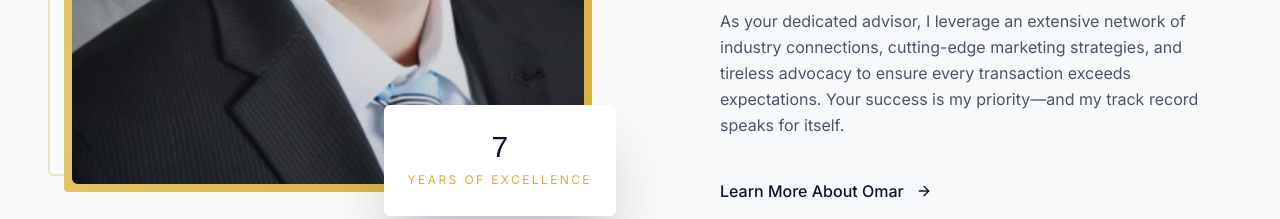
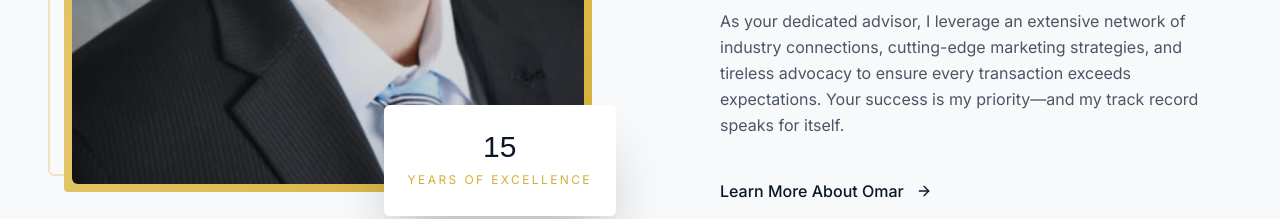
Before and after one commit to Ahmedmkarrar/Omarriyahdwebsite, a Next.js app: page / in a window 1280 px wide. Shown: the part 1440-1659 px from the top of the page. Built offline with nearby package versions, Linux system fonts and the light colour scheme; a web font is replaced by a local one.

Commit message:
Fix years of excellence to 15 in About section component
Co-Authored-By: Claude Opus 4.5 <noreply@anthropic.com>

```diff
--- a/src/components/sections/About.tsx
+++ b/src/components/sections/About.tsx
@@ -43,7 +43,7 @@ export function About() {
               >
                 <div className="text-center">
                   <span className="block text-3xl font-light text-navy" style={{ fontFamily: "var(--font-serif)" }}>
-                    7
+                    15
                   </span>
                   <span className="text-xs tracking-[0.2em] uppercase text-gold">
                     Years of Excellence
```
